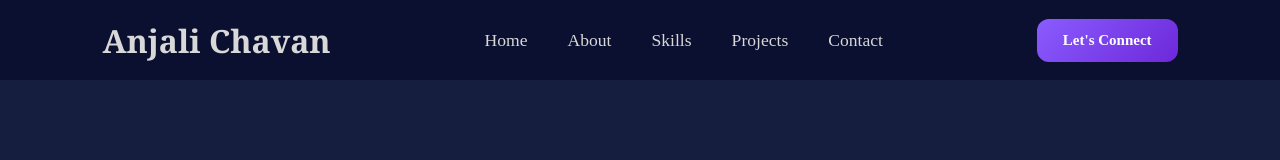
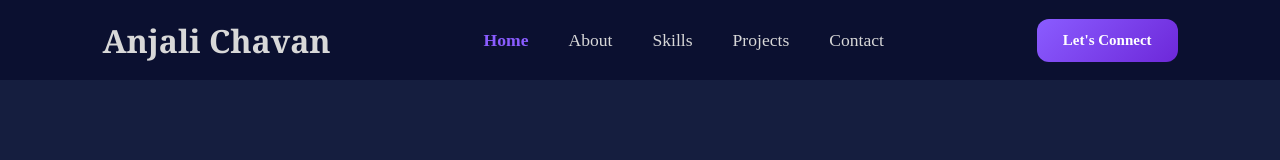
Before and after one commit to anjalichavan2003/portfolio-website, a React (Vite) app: page / in a window 1280 px wide. Shown: the top 160 px of the page. Built offline with nearby package versions, Linux system fonts and the light colour scheme.

Commit message:
Update tap highlight

```diff
--- a/src/components/Navbar/Navbar.css
+++ b/src/components/Navbar/Navbar.css
@@ -223,3 +223,64 @@
     height: 24px;
   }
 }
+
+/* Remove blue tap highlight on mobile */
+* {
+  -webkit-tap-highlight-color: transparent;
+}
+
+/* Or apply only to clickable elements */
+a,
+button,
+.menu-icon,
+.logo {
+  -webkit-tap-highlight-color: transparent;
+}
+
+/* Remove text selection */
+.logo,
+.menu-icon,
+.connect-btn,
+.nav-links a,
+.hero-name {
+  /* Replace with your banner name class */
+  user-select: none;
+  -webkit-user-select: none;
+}
+.hero-name {
+  user-select: none;
+  -webkit-user-select: none;
+  -moz-user-select: none;
+  -ms-user-select: none;
+
+  -webkit-tap-highlight-color: transparent;
+}
+.logo {
+  outline: none;
+  -webkit-tap-highlight-color: transparent;
+}
+
+.logo:focus,
+.logo:active {
+  outline: none;
+}
+
+/* Navigation Links */
+.nav-links a {
+  color: #d8d8d8;
+  text-decoration: none;
+  font-size: 1.1rem;
+  font-weight: 500;
+  transition: color 0.3s ease;
+}
+
+/* Hover */
+.nav-links a:hover {
+  color: #8a5cff;
+}
+
+/* Active Page */
+.nav-links a.active-nav {
+  color: #8a5cff;   /* Same purple as button */
+  font-weight: 700;
+}
--- a/src/components/Navbar/Navbar.jsx
+++ b/src/components/Navbar/Navbar.jsx
@@ -47,13 +47,16 @@
 
 // export default Navbar;
 
+
 import React, { useState } from "react";
 import { Menu, X } from "lucide-react";
 import { HashLink } from "react-router-hash-link";
+import { useLocation } from "react-router-dom";
 import "./Navbar.css";
 
 const Navbar = () => {
   const [menuOpen, setMenuOpen] = useState(false);
+  const location = useLocation();
 
   const closeMenu = () => setMenuOpen(false);
 
@@ -67,31 +70,66 @@ const Navbar = () => {
       {/* Navigation Links */}
       <ul className={`nav-links ${menuOpen ? "active" : ""}`}>
         <li>
-          <HashLink smooth to="/#home" onClick={closeMenu}>
+          <HashLink
+            smooth
+            to="/#home"
+            className={
+              location.pathname === "/" &&
+              (location.hash === "" || location.hash === "#home")
+                ? "active-nav"
+                : ""
+            }
+            onClick={closeMenu}
+          >
             Home
           </HashLink>
         </li>
 
         <li>
-          <HashLink smooth to="/#about" onClick={closeMenu}>
+          <HashLink
+            smooth
+            to="/#about"
+            className={location.hash === "#about" ? "active-nav" : ""}
+            onClick={closeMenu}
+          >
             About
           </HashLink>
         </li>
 
         <li>
-          <HashLink smooth to="/#skills" onClick={closeMenu}>
+          <HashLink
+            smooth
+            to="/#skills"
+            className={location.hash === "#skills" ? "active-nav" : ""}
+            onClick={closeMenu}
+          >
             Skills
           </HashLink>
         </li>
 
         <li>
-          <HashLink smooth to="/#projects" onClick={closeMenu}>
+          <HashLink
+            smooth
+            to="/#projects"
+            className={
+              location.hash === "#projects" ||
+              location.pathname.startsWith("/project")
+                ? "active-nav"
+                : ""
+            }
+            onClick={closeMenu}
+          >
             Projects
           </HashLink>
         </li>
 
         <li>
-          <HashLink smooth to="/#contact" onClick={closeMenu}>
+          <HashLink
+            smooth
+            to="/#contact"
+            className={location.hash === "#contact" ? "active-nav" : ""}
+            onClick={closeMenu}
+          >
             Contact
           </HashLink>
         </li>
```
